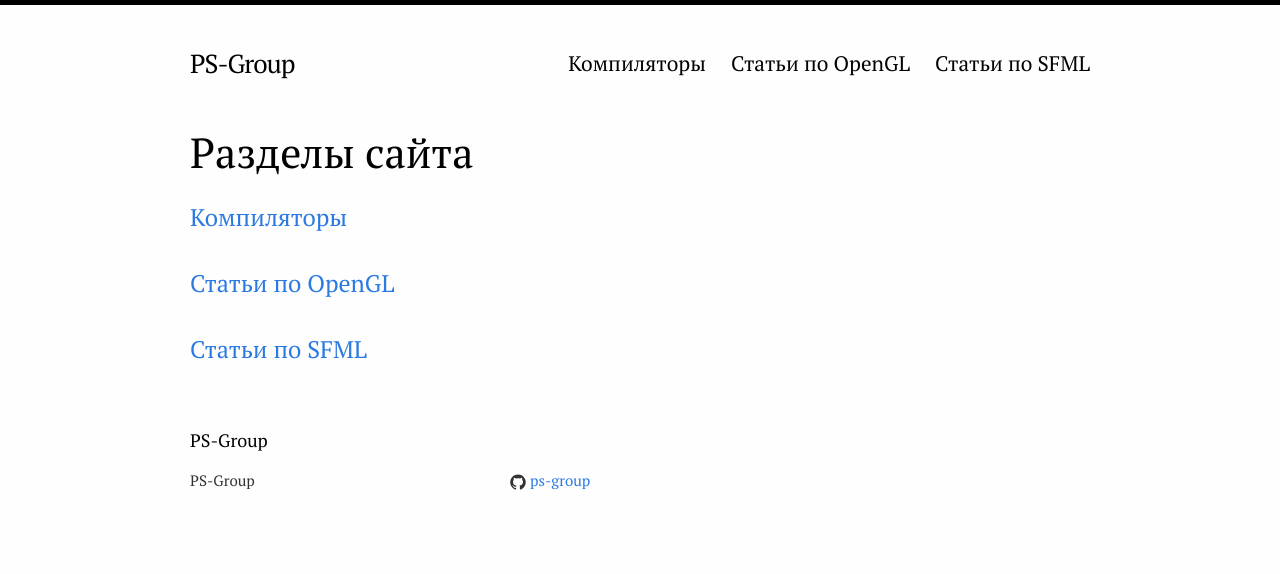
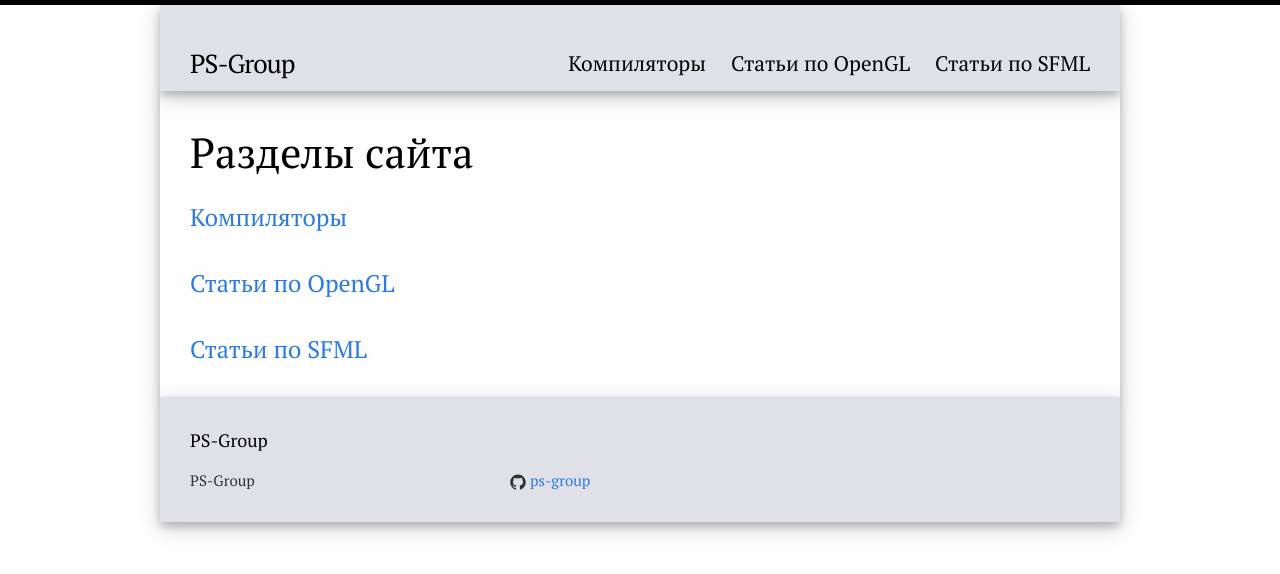
Before and after one commit to ps-group/ps-group.github.io, a Jekyll site: the page built from index.html, in a window 1280 px wide. Shown: the top 574 px of the page. Built offline with Jekyll 4.4.1, drawn with Linux system fonts in a browser that asks for light colours.

Commit message:
Добавил тень, изменил цвет у header и footer

```diff
--- a/css/main.scss
+++ b/css/main.scss
@@ -48,23 +48,38 @@
     font-size: $small-font-size;
     font-family: $code-font-family;
 }
+.wrapper
+{
+    padding-top: 30px;
+    box-shadow: 0 4px 8px 0 rgba(0, 0, 0, 0.2), 0 6px 20px 0 rgba(0, 0, 0, 0.19);
+}
 .page-content
 {
     padding: 0 !important;
+
+    .wrapper
+    {
+        background-color: #fefefe;
+    }
 }
 .site-footer
 {
     padding-top: 0 !important;
     border-top: 0 !important;
+
+    .wrapper
+    {
+        background-color: #e0e0e8;
+    }
 }
 .site-header
 {
     border-bottom: 0 !important;
-}
-.wrapper
-{
-    background-color: #fefefe;
-    padding-top: 30px;
+
+    .wrapper
+    {
+        background-color: #e0e0e8;
+    }
 }
 .highlighter-rouge pre.highlight
 {
```
